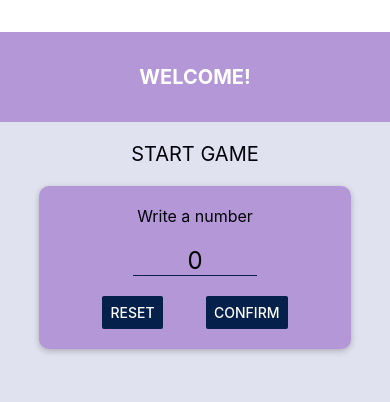
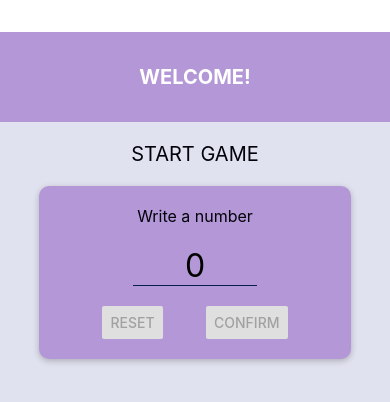
Before and after one commit to ramiroportaa/react-native-gameapp, a React Native app: screen / in a window 390 px wide. Shown: the top 402 px of the page. Built offline with nearby package versions, Linux system fonts and the light colour scheme.

Commit message:
button handlers

```diff
--- a/src/constants/theme.js
+++ b/src/constants/theme.js
@@ -14,6 +14,7 @@ export const theme = {
     fontSize: {
       title: 20,
       text: 16,
+      bigNumber: 32,
     },
   },
 };
--- a/src/screens/start-game/index.jsx
+++ b/src/screens/start-game/index.jsx
@@ -1,10 +1,54 @@
-import { Text, TextInput, View, Button, TouchableWithoutFeedback, Keyboard } from 'react-native';
+import { useState } from 'react';
+import {
+  Text,
+  TextInput,
+  View,
+  Button,
+  TouchableWithoutFeedback,
+  Keyboard,
+  Alert,
+} from 'react-native';
 
 import { styles } from './styles';
 import { Card, Header } from '../../components';
 import { theme } from '../../constants/theme';
 
 const StartGame = () => {
+  const [numberSelected, setNumberSelected] = useState('');
+  const [confirmed, setConfirmed] = useState(false);
+
+  const onHandlerChangeText = (text) => {
+    if (/[^0-9]/g.test(text)) return;
+    setNumberSelected(text.replace(/[^0-9]/g), '');
+  };
+
+  const handlerResetInput = () => {
+    setNumberSelected('');
+    setConfirmed(false);
+  };
+
+  const handlerConfirmInput = () => {
+    const choseNumber = parseInt(numberSelected);
+    if (choseNumber < 1 || choseNumber > 99 || isNaN(choseNumber)) {
+      Alert.alert('Numero invalido', 'Debe estar entre 1 y 99', [
+        { text: 'Okay', style: 'destructive', onPress: () => setNumberSelected('') },
+      ]);
+      return;
+    }
+    setConfirmed(true);
+  };
+
+  let confirmedOutput;
+  if (confirmed) {
+    confirmedOutput = (
+      <Card style={styles.confirmedOutput}>
+        <Text style={styles.confirmedOutputText}>Seleccionaste el num:</Text>
+        <Text style={styles.confirmedOutputValue}>{numberSelected}</Text>
+        <Button title="EMPEZAR" color={theme.colors.green} />
+      </Card>
+    );
+  }
+
   return (
     <TouchableWithoutFeedback
       onPress={() => {
@@ -23,12 +67,26 @@ const StartGame = () => {
             autoCapitalize="none"
             autoCorrect={false}
             blurOnSubmit
+            onChangeText={onHandlerChangeText}
+            value={numberSelected}
+            editable={!confirmed}
           />
           <View style={styles.buttonContainer}>
-            <Button title="reset" onPress={() => {}} color={theme.colors.secondary} />
-            <Button title="Confirm" onPress={() => {}} color={theme.colors.secondary} />
+            <Button
+              title="reset"
+              onPress={handlerResetInput}
+              color={theme.colors.secondary}
+              disabled={numberSelected === ''}
+            />
+            <Button
+              title="Confirm"
+              onPress={handlerConfirmInput}
+              color={theme.colors.secondary}
+              disabled={numberSelected === ''}
+            />
           </View>
         </Card>
+        {confirmedOutput}
       </View>
     </TouchableWithoutFeedback>
   );
--- a/src/screens/start-game/styles.js
+++ b/src/screens/start-game/styles.js
@@ -32,7 +32,7 @@ export const styles = StyleSheet.create({
     borderBottomWidth: 1,
     minWidth: 80,
     textAlign: 'center',
-    fontSize: 24,
+    fontSize: theme.fonts.fontSize.bigNumber,
   },
   buttonContainer: {
     flexDirection: 'row',
@@ -41,4 +41,21 @@ export const styles = StyleSheet.create({
     justifyContent: 'space-evenly',
     marginVertical: 20,
   },
+  confirmedOutput: {
+    marginVertical: 20,
+    padding: 20,
+    backgroundColor: theme.colors.secondary,
+    alignItems: 'center',
+    justifyContent: 'center',
+  },
+  confirmedOutputText: {
+    fontSize: 24,
+    color: theme.colors.white,
+  },
+  confirmedOutputValue: {
+    fontSize: theme.fonts.fontSize.bigNumber,
+    color: theme.colors.white,
+    fontWeight: 'bold',
+    marginVertical: 10,
+  },
 });
```
